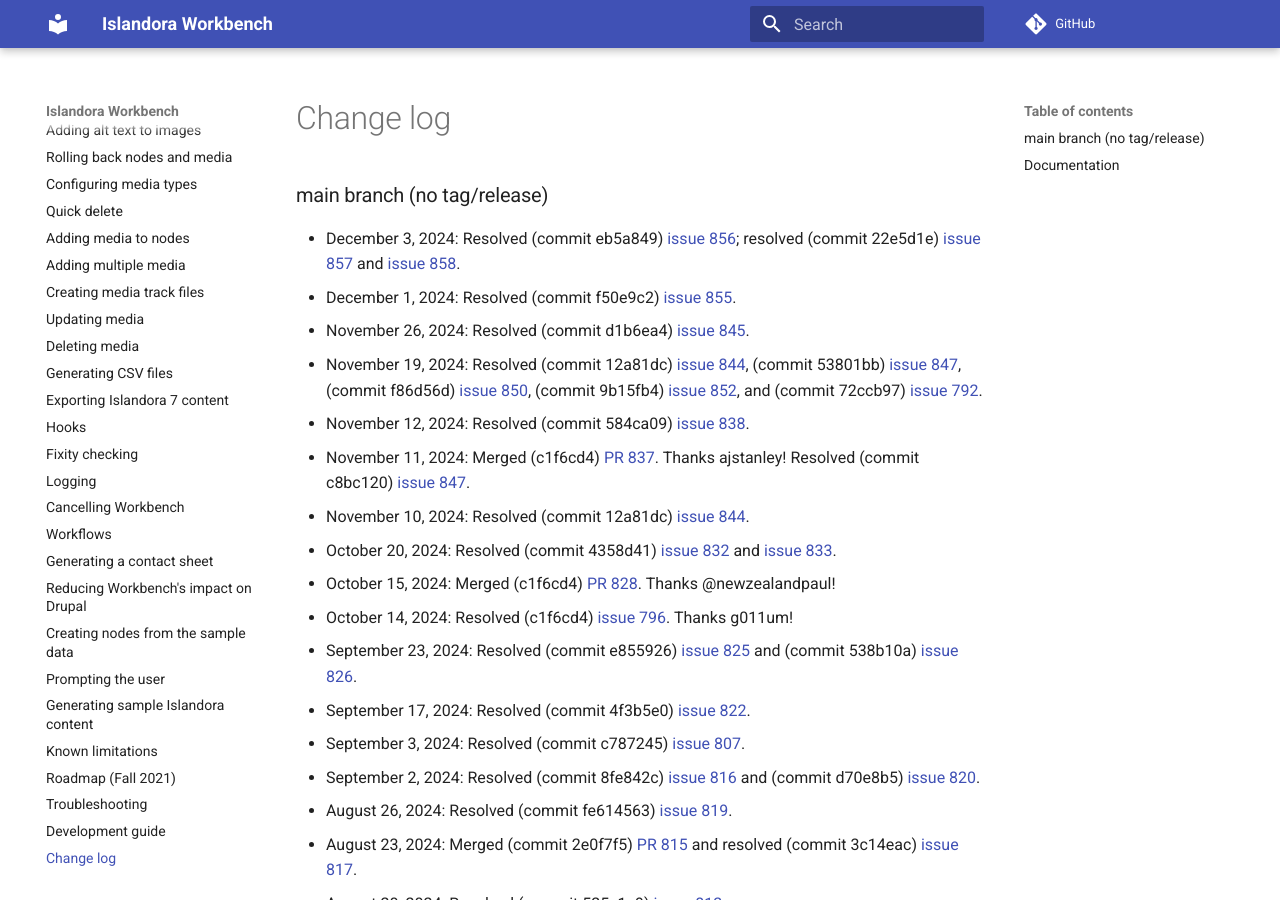
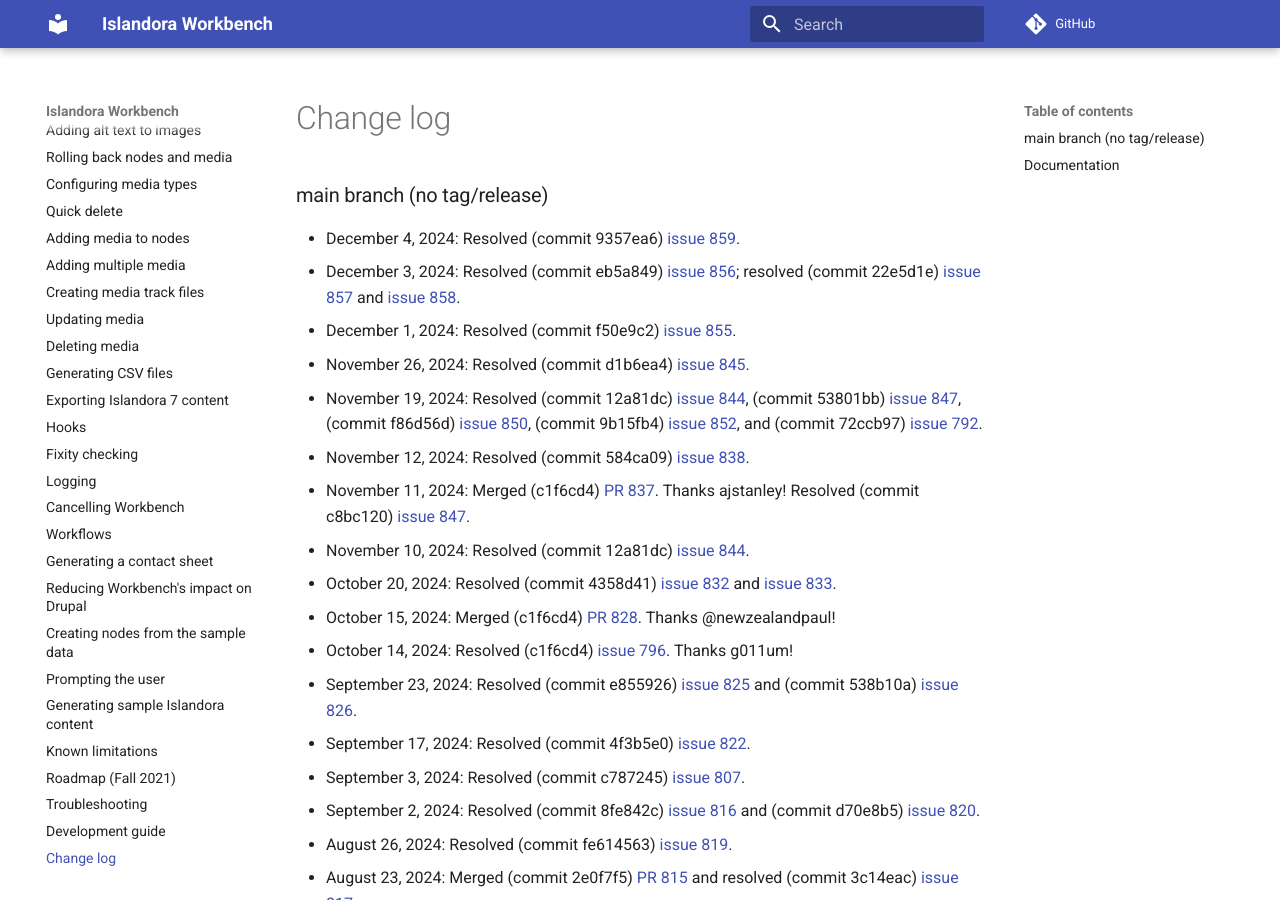
Before and after one commit to mjordan/islandora_workbench_docs, an MkDocs documentation site: the page built from docs/changelog.md, in a window 1280 px wide and 900 px high. Built offline with MkDocs 1.6.1 and Material for MkDocs 9.7.7, drawn with Linux system fonts in a browser that asks for light colours; comment, search, counter and statistics services are not loaded.

Commit message:
Updated changelog.

```diff
--- a/docs/changelog.md
+++ b/docs/changelog.md
@@ -1,5 +1,6 @@
 ### main branch (no tag/release)
 
+* December 4, 2024: Resolved (commit 9357ea6) [issue 859](https://github.com/mjordan/islandora_workbench/issues/859).
 * December 3, 2024: Resolved (commit eb5a849) [issue 856](https://github.com/mjordan/islandora_workbench/issues/856); resolved (commit 22e5d1e) [issue 857](https://github.com/mjordan/islandora_workbench/issues/857) and [issue 858](https://github.com/mjordan/islandora_workbench/issues/858).
 * December 1, 2024: Resolved (commit f50e9c2) [issue 855](https://github.com/mjordan/islandora_workbench/issues/855).
 * November 26, 2024: Resolved (commit d1b6ea4) [issue 845](https://github.com/mjordan/islandora_workbench/issues/845).
```
